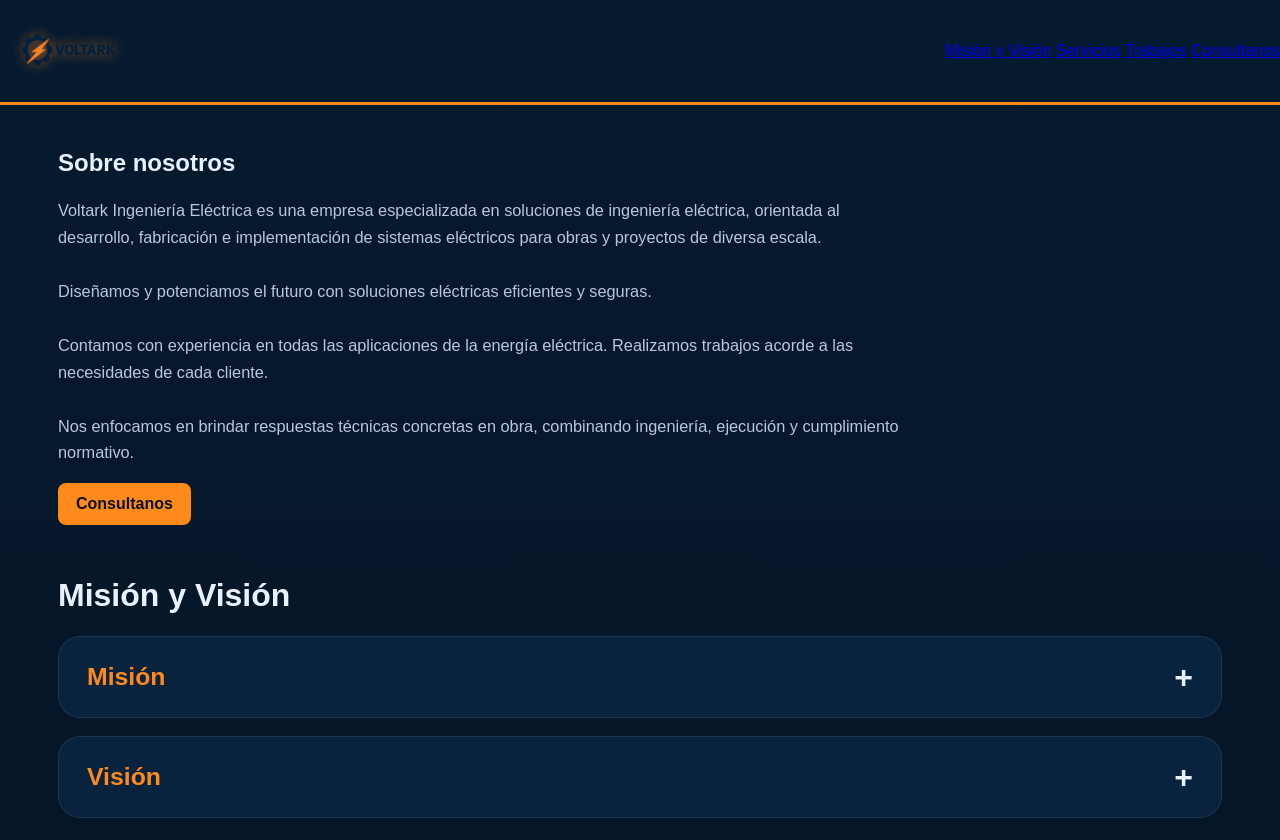
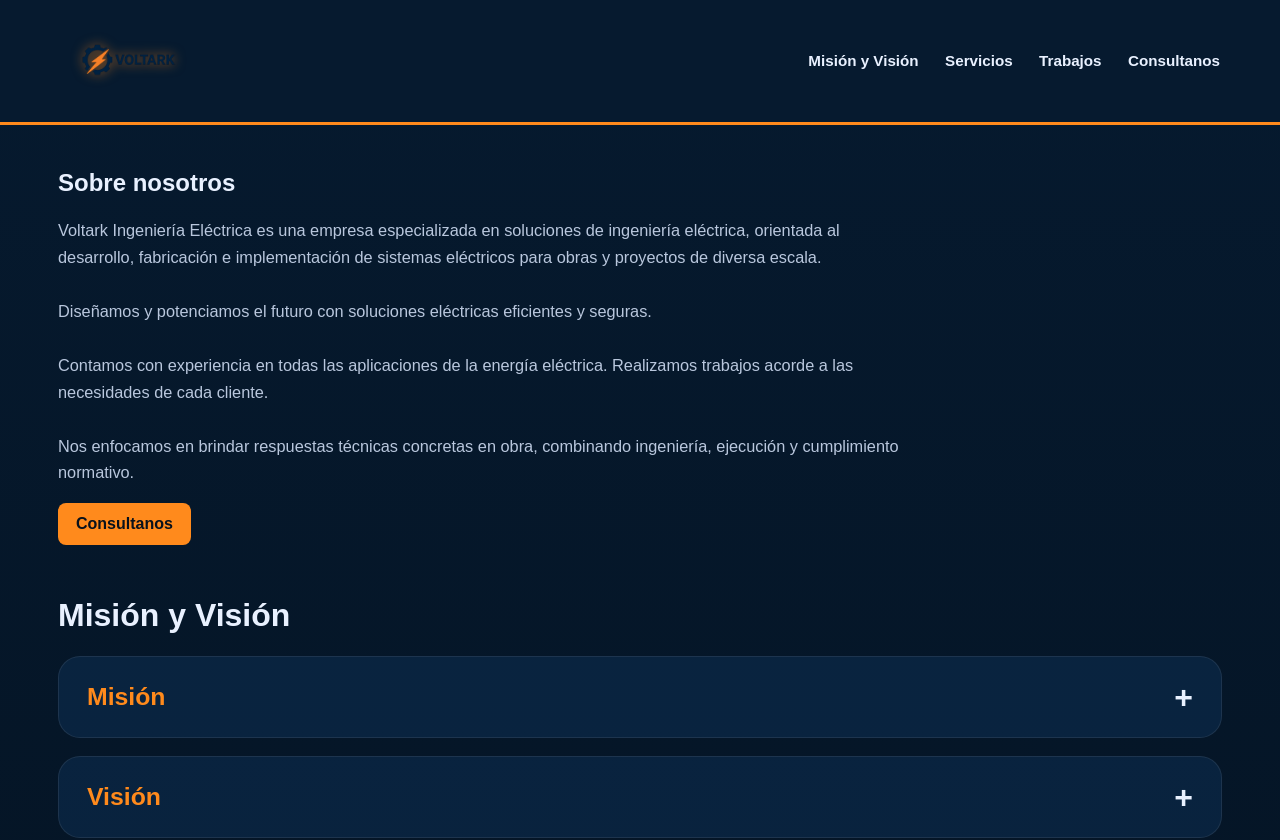
Before and after one commit to VOLTARKUY/PRODUCCION, a plain HTML site: page index.html in a window 1280 px wide. Shown: the top 840 px of the page. Drawn offline with Linux system fonts and the light colour scheme.

Commit message:
Update index.html

```diff
--- a/index.html
+++ b/index.html
@@ -27,10 +27,13 @@ header{
   z-index:10;
 }
 .nav {
+  max-width: 1200px;
+  margin: auto;
+  padding: 10px 20px;
   display: flex;
   justify-content: space-between;
   align-items: center;
-  flex-wrap: wrap;
+  gap: 20px;
 }
   .brand img {
   filter: drop-shadow(0 0 6px rgba(255,138,28,0.6));
@@ -42,6 +45,18 @@ header{
   margin-left:18px;
   text-decoration:none;
   font-weight:600;
+}
+  nav a {
+  color: var(--texto);
+  margin-left: 22px;
+  text-decoration: none;
+  font-weight: 600;
+  font-size: 0.95rem;
+  transition: color 0.2s ease;
+}
+
+nav a:hover {
+  color: var(--naranja);
 }
 nav a:hover{color:var(--naranja)}
 .container{
```
